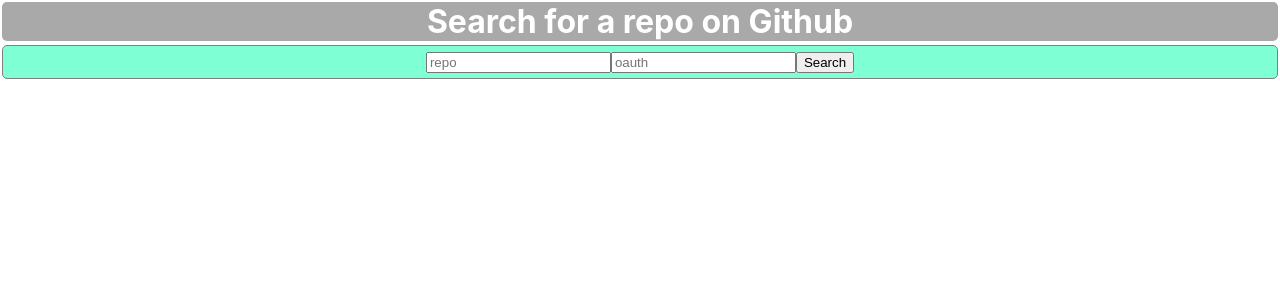
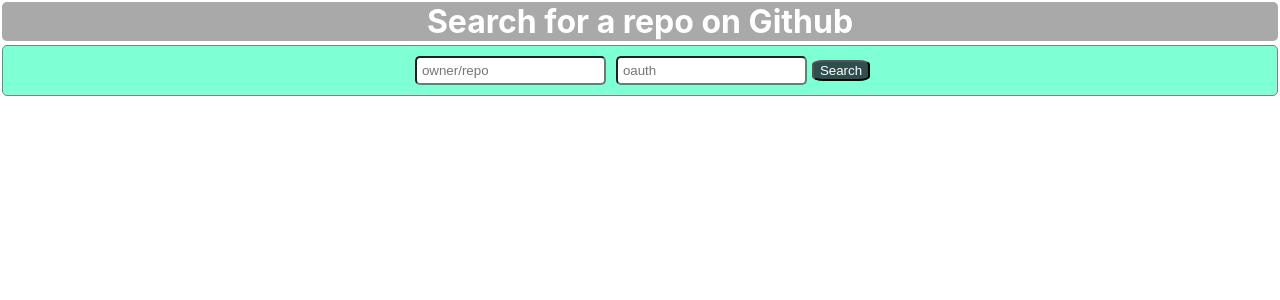
Before and after one commit to blumaa/sport-thieme-code-challenge, a React (Create React App) app: page / in a window 1280 px wide. Shown: the top 300 px of the page. Built offline with nearby package versions, Linux system fonts and the light colour scheme; no server answers.

Commit message:
can now search by owner/repo and oauth, can console log correct data

```diff
--- a/src/App.js
+++ b/src/App.js
@@ -7,26 +7,30 @@
 } from "apollo-boost";
 import { gql } from "apollo-boost";
 
-
 const API_KEY = process.env.REACT_APP_API_KEY;
 
-console.log(API_KEY)
 function App() {
   const [repo, setRepo] = useState({});
+  const [ownerRepo, setOwnerRepo] = useState("");
+  const [oauth, setOauth] = useState("");
 
   console.log("app loaded");
 
-  useEffect(() => {
+  const handleSubmit = e => {
+    e.preventDefault();
+    console.log(e.target);
+    console.log(ownerRepo);
+    console.log(oauth);
     const httpLink = new HttpLink({ uri: "https://api.github.com/graphql" });
 
     const authLink = new ApolloLink((operation, forward) => {
       // Retrieve the authorization token from local storage.
-      const token = API_KEY;
+      const token = { oauth };
 
       // Use the setContext method to set the HTTP headers.
       operation.setContext({
         headers: {
-          authorization: token ? `Bearer ${token}` : ""
+          authorization: token ? `Bearer ${oauth}` : ""
         }
       });
 
@@ -39,12 +43,17 @@
       cache: new InMemoryCache()
     });
 
+    const owner = ownerRepo.split("/")[0];
+    console.log(owner);
     try {
-      client
-      .query({
-        query: gql`
-          {
-            repository(owner: "nuwave", name: "lighthouse") {
+      const query = gql`
+        query GET_REPO($owner: String!, $name: String!) {
+          rateLimit {
+            cost
+            remaining
+            resetAt
+          }
+          repository(owner: $owner, name: $name) {
             description
             url
             pullRequests(states: [OPEN, CLOSED], first: 20) {
@@ -73,31 +82,53 @@
             }
           }
         }
-        `
+      `;
+      client
+        .query({
+          query: query,
+          variables: {
+            owner: `${ownerRepo.split("/")[0]}`,
+            name: `${ownerRepo.split("/")[1]}`
+          }
         })
         .then(result => {
-        console.log(result)
-        setRepo(result)
+          console.log(result);
+          setRepo(result);
         });
     } catch (error) {
-      console.log(error)
+      console.log(error);
     }
+  };
 
-
-    // fetch("BookApiUrl")
-    //   .then(res => res.json())
-    //   .then(setBook)
-  }, []);
-
-
-  console.log(repo)
+  console.log(repo);
   return (
     <div className="main">
       <h1 className="title">Search for a repo on Github</h1>
-      <form className="search-form">
-        <input type="text" name="repo" placeholder="repo" />
-        <input type="text" name="oauth" placeholder="oauth" />
-        <button type="submit">Search</button>
+      <form
+        className="search-form"
+        onSubmit={e => {
+          handleSubmit(e);
+        }}
+      >
+        <input
+          className="form-elements"
+          type="text"
+          name="repo"
+          placeholder="owner/repo"
+          value={ownerRepo}
+          onChange={e => setOwnerRepo(e.target.value)}
+        />
+        <input
+          className="form-elements"
+          type="text"
+          name="oauth"
+          placeholder="oauth"
+          value={oauth}
+          onChange={e => setOauth(e.target.value)}
+        />
+        <button id="form-submit-button" type="submit">
+          Search
+        </button>
       </form>
     </div>
   );
--- a/src/index.css
+++ b/src/index.css
@@ -41,3 +41,15 @@
   margin: 2px;
   border: 1px solid gray;
 }
+
+.form-elements {
+  border-radius: 5px;
+  margin: 5px;
+  padding: 5px;
+}
+
+#form-submit-button {
+  color: white;
+  background-color: darkslategray;
+  border-radius: 20%;
+}
```
Lines whose indentation alone changed are shown as unchanged.
